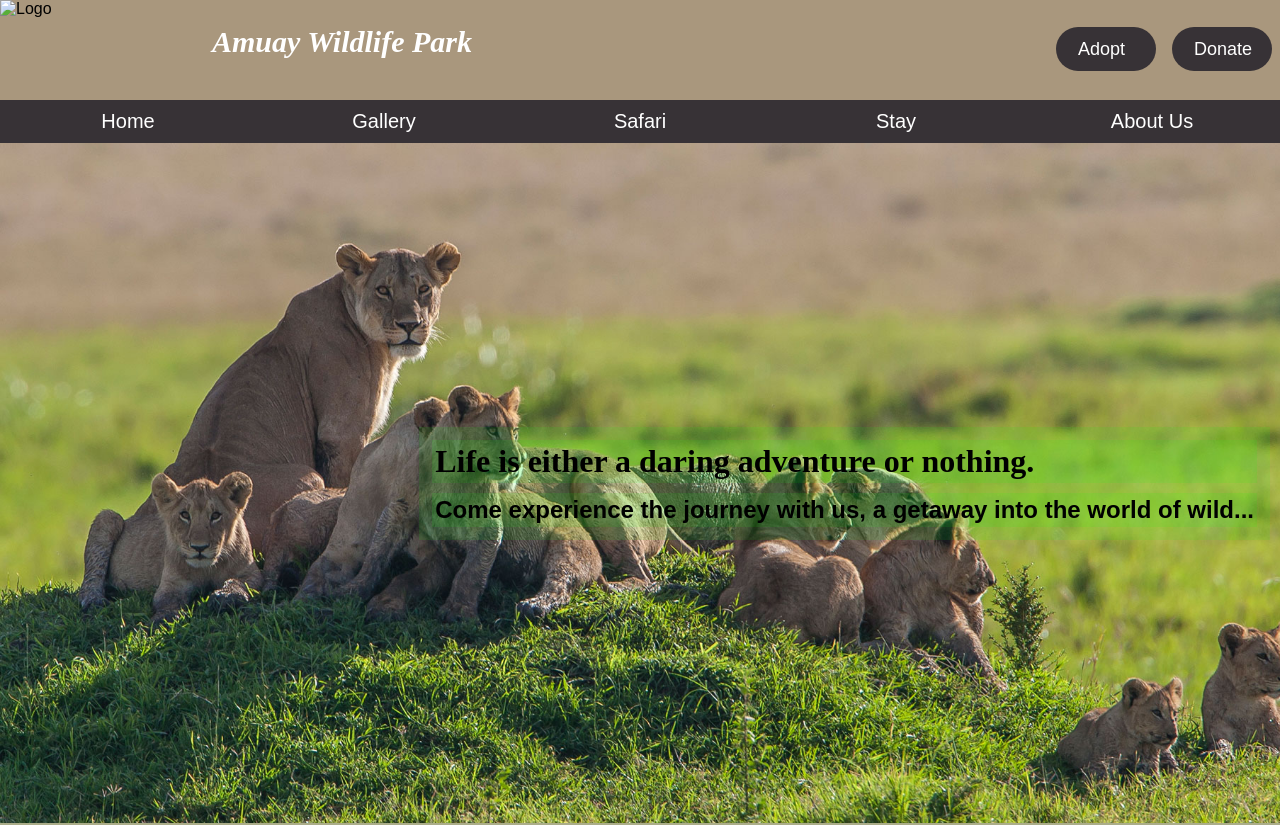
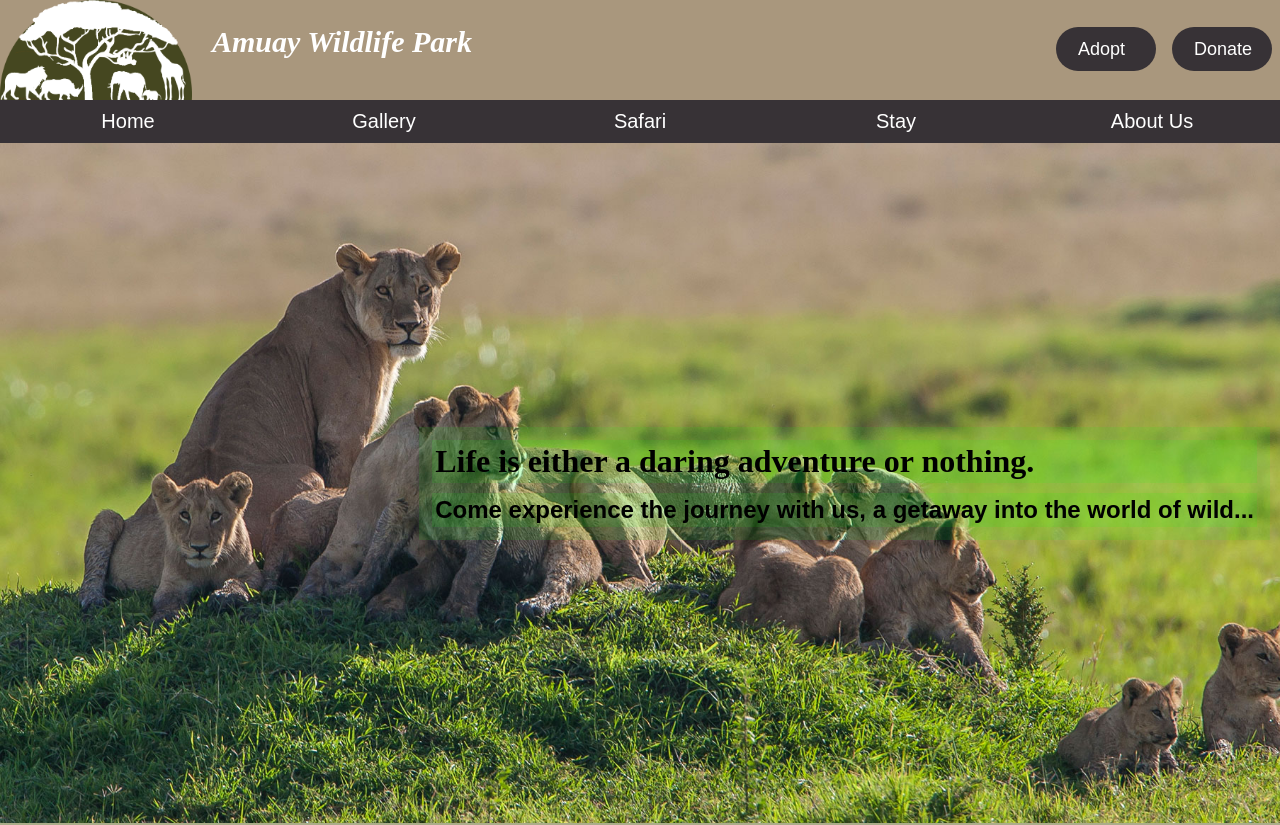
Before and after one commit to anujoseph22/Web-Development-Project, a plain HTML site: page index.html in a window 1280 px wide. Shown: the top 825 px of the page. Drawn offline with Linux system fonts and the light colour scheme.

Commit message:
logo link update3

```diff
--- a/index.html
+++ b/index.html
@@ -11,7 +11,7 @@
 <body>
 <div class="header">
 
-  <img src="Safarilogo.png" alt="Logo"/>
+  <img src="https://github.com/anujoseph22/Web-Development-Project/blob/master/Images/Safarilogo.png" alt="Logo"/>
   <h1><a><em>Amuay Wildlife Park</em></a></h1>
 
   <div class="buttons">
```
